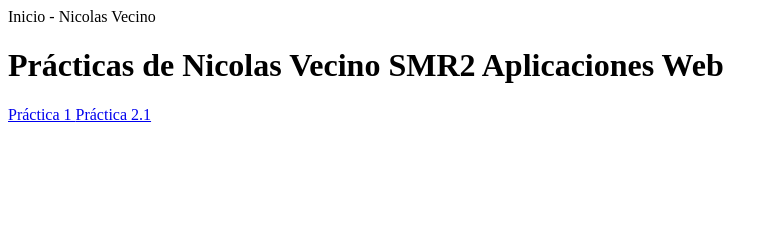
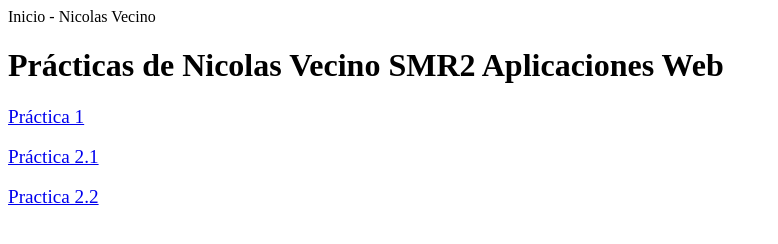
Before and after one commit to Nikito112/14_nicolas_vecino, a plain HTML site: page inicio.html in a window 1280 px wide. Shown: the whole page, without its empty margins (0-778 px from the left). Drawn offline with Linux system fonts and the light colour scheme.

Commit message:
iniciochange

```diff
--- a/inicio.html
+++ b/inicio.html
@@ -4,8 +4,11 @@
 
 <body>
     <h1>Prácticas de Nicolas Vecino SMR2 Aplicaciones Web</h1>
-    <a href="practica1/textos.html"> Práctica 1 </a>
-    <a href="practica2.1/practica2.1.html"> Práctica 2.1 </a>
+   <big><a href="practica1/textos.html"> Práctica 1 </a></big>
+    <br>
+    <br><big><a href="practica2.1/practica2.1.html"> Práctica 2.1 </a></big>
+    <br>
+    <br><big><a href="practica2.2/practica2.2.html"> Practica 2.2 </a></big>
 </body>
 
 </html>
```
